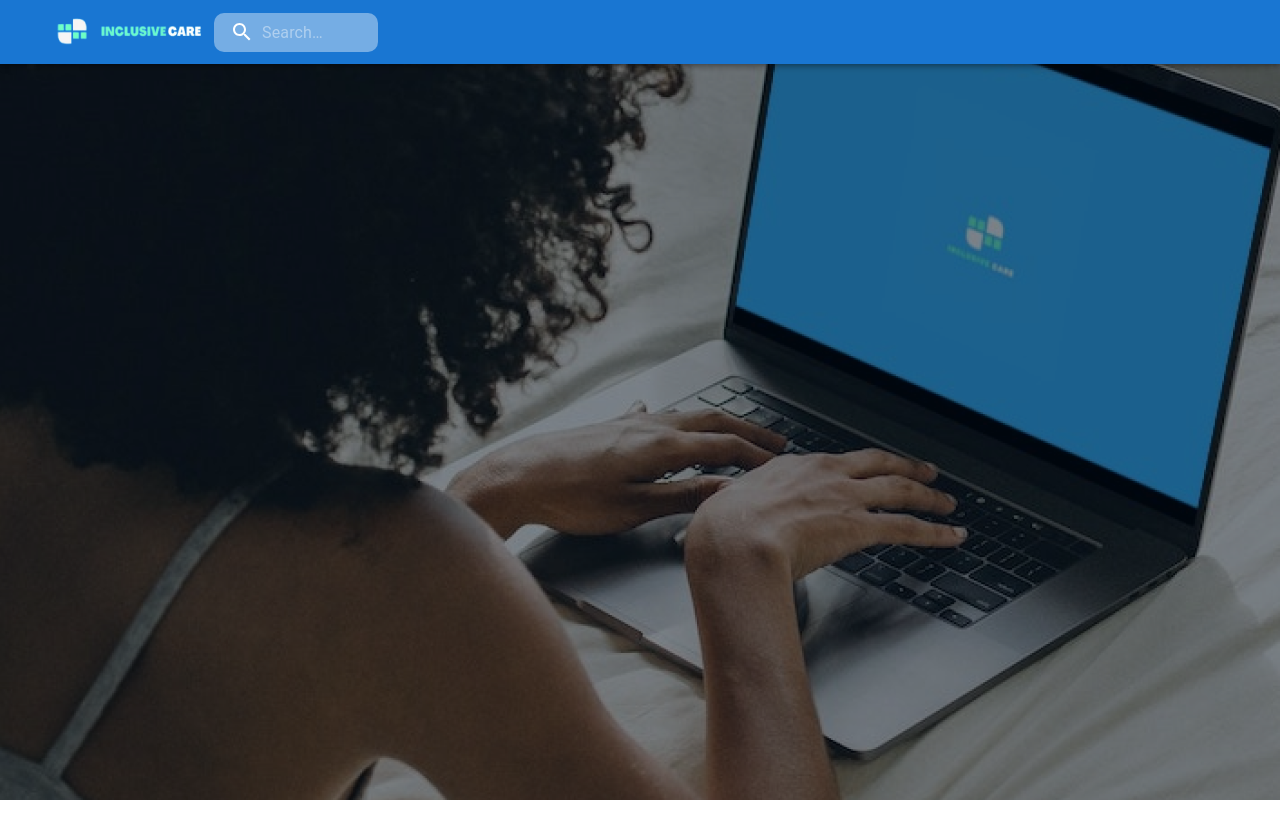
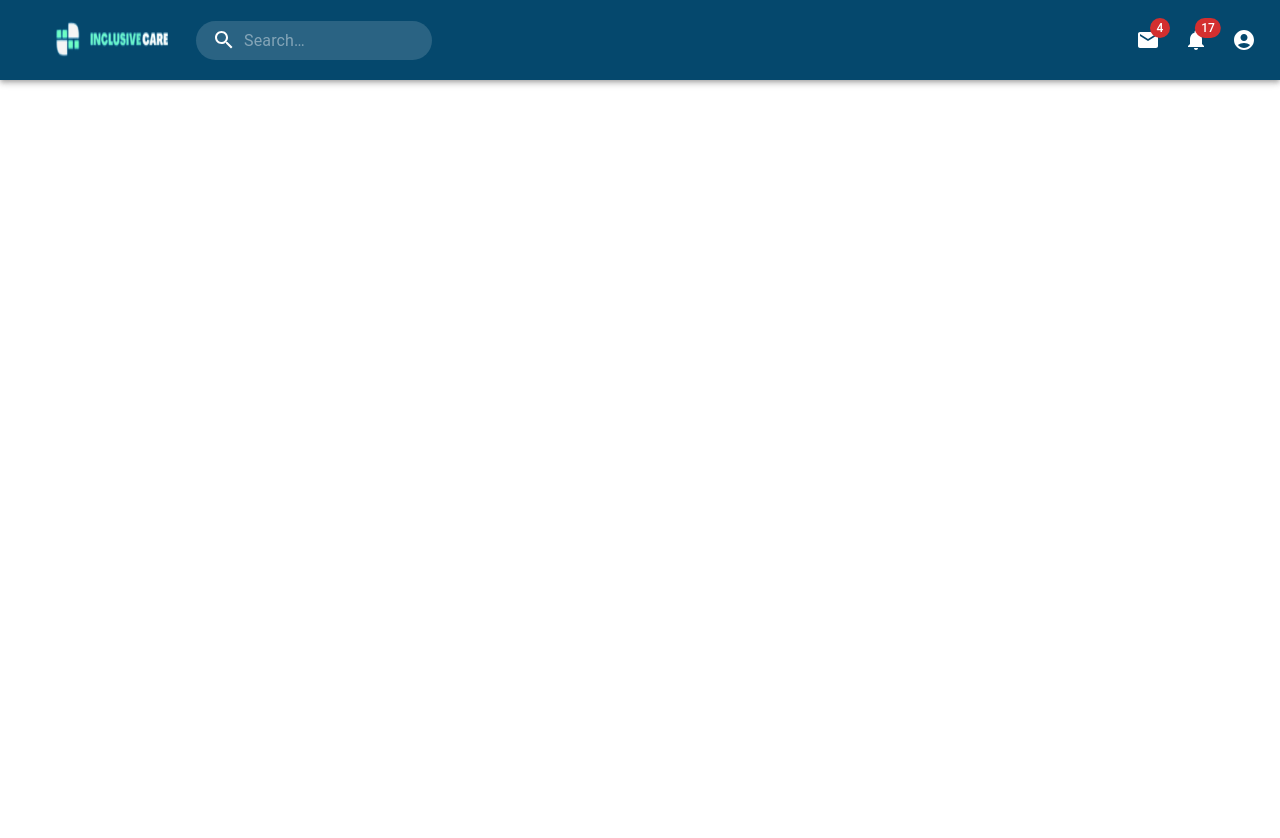
Before and after one commit to janainabsilva/inclusivecare, a React (Create React App) app: page /Home in a window 1280 px wide. Shown: the top 838 px of the page. Before the commit the page ends 800 px from the top, so only its background shows below. Built offline with nearby package versions, Linux system fonts and the light colour scheme.

Commit message:
alteração Navbar

```diff
--- a/package.json
+++ b/package.json
@@ -12,6 +12,7 @@
     "@testing-library/user-event": "^13.5.0",
     "react": "^18.2.0",
     "react-dom": "^18.2.0",
+    "react-google-login": "^5.2.2",
     "react-router-dom": "^6.11.2",
     "react-scripts": "^5.0.1",
     "web-vitals": "^2.1.4"
--- a/src/Components/Navbar/index.js
+++ b/src/Components/Navbar/index.js
@@ -4,21 +4,32 @@ import AppBar from '@mui/material/AppBar';
 import Box from '@mui/material/Box';
 import Toolbar from '@mui/material/Toolbar';
 import IconButton from '@mui/material/IconButton';
+import Typography from '@mui/material/Typography';
 import InputBase from '@mui/material/InputBase';
-import logo from "../../Assets/logo.png";
+import Badge from '@mui/material/Badge';
+import MenuItem from '@mui/material/MenuItem';
+import Menu from '@mui/material/Menu';
+import MenuIcon from '@mui/icons-material/Menu';
 import SearchIcon from '@mui/icons-material/Search';
+import AccountCircle from '@mui/icons-material/AccountCircle';
+import MailIcon from '@mui/icons-material/Mail';
+import NotificationsIcon from '@mui/icons-material/Notifications';
+import MoreIcon from '@mui/icons-material/MoreVert';
+import logo from "../../Assets/logo.png"
 
 const Search = styled('div')(({ theme }) => ({
   position: 'relative',
-  borderRadius: "10px",
-  backgroundColor: "rgba(255, 255, 255, 0.4)",
+  borderRadius:"20px",
+
+  backgroundColor: alpha(theme.palette.common.white, 0.15),
   '&:hover': {
     backgroundColor: alpha(theme.palette.common.white, 0.25),
   },
+  marginRight: theme.spacing(2),
   marginLeft: 0,
   width: '100%',
   [theme.breakpoints.up('sm')]: {
-    marginLeft: theme.spacing(1),
+    marginLeft: theme.spacing(3),
     width: 'auto',
   },
 }));
@@ -41,21 +52,118 @@ const StyledInputBase = styled(InputBase)(({ theme }) => ({
     paddingLeft: `calc(1em + ${theme.spacing(4)})`,
     transition: theme.transitions.create('width'),
     width: '100%',
-    [theme.breakpoints.up('sm')]: {
-      width: '12ch',
-      '&:focus': {
-        width: '20ch',
-      },
+    [theme.breakpoints.up('md')]: {
+      width: '20ch',
     },
   },
 }));
 
-    const  Navbar = () => {
+const NavBar = () => {
+  const [anchorEl, setAnchorEl] = React.useState(null);
+  const [mobileMoreAnchorEl, setMobileMoreAnchorEl] = React.useState(null);
+
+  const isMenuOpen = Boolean(anchorEl);
+  const isMobileMenuOpen = Boolean(mobileMoreAnchorEl);
+
+  const handleProfileMenuOpen = (event) => {
+    setAnchorEl(event.currentTarget);
+  };
+
+  const handleMobileMenuClose = () => {
+    setMobileMoreAnchorEl(null);
+  };
+
+  const handleMenuClose = () => {
+    setAnchorEl(null);
+    handleMobileMenuClose();
+  };
+
+  const handleMobileMenuOpen = (event) => {
+    setMobileMoreAnchorEl(event.currentTarget);
+  };
+
+  const menuId = 'primary-search-account-menu';
+
+  const renderMenu = (
+    <Menu
+      anchorEl={anchorEl}
+      anchorOrigin={{
+        vertical: 'top',
+        horizontal: 'right',
+      }}
+      id={menuId}
+      keepMounted
+      transformOrigin={{
+        vertical: 'top',
+        horizontal: 'right',
+      }}
+      open={isMenuOpen}
+      onClose={handleMenuClose}
+    >
+      <MenuItem onClick={handleMenuClose}>Profile</MenuItem>
+      <MenuItem onClick={handleMenuClose}>My account</MenuItem>
+    </Menu>
+  );
+
+  const mobileMenuId = 'primary-search-account-menu-mobile';
+  const renderMobileMenu = (
+    <Menu
+      anchorEl={mobileMoreAnchorEl}
+      anchorOrigin={{
+        vertical: 'top',
+        horizontal: 'right',
+      }}
+      id={mobileMenuId}
+      keepMounted
+      transformOrigin={{
+        vertical: 'top',
+        horizontal: 'right',
+      }}
+      open={isMobileMenuOpen}
+      onClose={handleMobileMenuClose}
+    >
+      <MenuItem>
+        <IconButton size="large" aria-label="show 4 new mails" color="inherit">
+          <Badge badgeContent={4} color="error">
+            <MailIcon />
+          </Badge>
+        </IconButton>
+        <p>Messages</p>
+      </MenuItem>
+      <MenuItem>
+        <IconButton
+          size="large"
+          aria-label="show 17 new notifications"
+          color="inherit"
+        >
+          <Badge badgeContent={17} color="error">
+            <NotificationsIcon />
+          </Badge>
+        </IconButton>
+        <p>Notifications</p>
+      </MenuItem>
+      <MenuItem onClick={handleProfileMenuOpen}>
+        <IconButton
+          size="large"
+          aria-label="account of current user"
+          aria-controls="primary-search-account-menu"
+          aria-haspopup="true"
+          color="inherit"
+        >
+          <AccountCircle />
+        </IconButton>
+        <p>Profile</p>
+      </MenuItem>
+    </Menu>
+  );
+
   return (
-
     <Box sx={{ flexGrow: 1 }}>
       <AppBar position="static">
-        <Toolbar>
+        <Toolbar
+
+        sx={{backgroundColor:"#05486D"}}
+        >
           <IconButton
             size="large"
             edge="start"
@@ -65,26 +173,66 @@ const StyledInputBase = styled(InputBase)(({ theme }) => ({
           >
 
           </IconButton>
-          <img
-           src={logo}
-           sx={{ flexGrow: 1, display: { xs: 'none', sm: 'block' } }}
-            alt=''
-          >
+         <img src={logo}  alt=''
+         height={80}
+         width={120}
+         sx={{ mr: 4 }}
 
-          </img>
+         ></img>
           <Search>
             <SearchIconWrapper>
               <SearchIcon />
             </SearchIconWrapper>
             <StyledInputBase
               placeholder="Search…"
-              inputProps={{ 'aria-label': 'search',backgroundColor:"rgba(255, 255, 255, 0.4)", borderRadius:"20px" }}
+              inputProps={{ 'aria-label': 'search', }}
             />
           </Search>
-
+          <Box sx={{ flexGrow: 1 }} />
+          <Box sx={{ display: { xs: 'none', md: 'flex' } }}>
+            <IconButton size="large" aria-label="show 4 new mails" color="inherit">
+              <Badge badgeContent={4} color="error">
+                <MailIcon />
+              </Badge>
+            </IconButton>
+            <IconButton
+              size="large"
+              aria-label="show 17 new notifications"
+              color="inherit"
+            >
+              <Badge badgeContent={17} color="error">
+                <NotificationsIcon />
+              </Badge>
+            </IconButton>
+            <IconButton
+              size="large"
+              edge="end"
+              aria-label="account of current user"
+              aria-controls={menuId}
+              aria-haspopup="true"
+              onClick={handleProfileMenuOpen}
+              color="inherit"
+            >
+              <AccountCircle />
+            </IconButton>
+          </Box>
+          <Box sx={{ display: { xs: 'flex', md: 'none' } }}>
+            <IconButton
+              size="large"
+              aria-label="show more"
+              aria-controls={mobileMenuId}
+              aria-haspopup="true"
+              onClick={handleMobileMenuOpen}
+              color="inherit"
+            >
+              <MoreIcon />
+            </IconButton>
+          </Box>
         </Toolbar>
       </AppBar>
+      {renderMobileMenu}
+      {renderMenu}
     </Box>
   );
 }
-export default Navbar;
+export default NavBar;
--- a/src/Paginas/Cadastro/index.js
+++ b/src/Paginas/Cadastro/index.js
@@ -10,6 +10,7 @@ import Checkbox from '@mui/material/Checkbox';
 import ArrowBackIosNewIcon from '@mui/icons-material/ArrowBackIosNew';
 import logo from "../../Assets/logo.png";
 import img from "../../Assets/fundobox.jpg";
+
 <link href="https://fonts.googleapis.com/css2?family=Oswald:wght@600&display=swap" rel="stylesheet"></link>
 
 
--- a/src/Paginas/Home/Style.css
+++ /dev/null
@@ -1,9 +0,0 @@
-*{
-    margin: 0;
-    padding: 0;
-    box-sizing: border-box;
-}
-
-body{
-    background-color: white;
-}
--- /dev/null
+++ b/src/Paginas/Home/home.css
@@ -0,0 +1,9 @@
+*{
+    margin: 0;
+    padding: 0;
+    box-sizing: border-box;
+}
+
+.home-container {
+    background-color: #fff; /* Define o fundo como branco */
+  }
--- a/src/Paginas/Home/index.js
+++ b/src/Paginas/Home/index.js
@@ -1,8 +1,9 @@
 import React, { useContext } from "react";
 import { AuthContext } from "../../Contexts/auth";
 import Navbar from "../../Components/Navbar";
-import "./Style.css"
-
+import "../Home/home.css";
+import imagem from "../../Assets/home.png";
+import { Box } from '@mui/material';
 
 const Home = () => {
   const { user, login } = useContext(AuthContext);
@@ -12,9 +13,24 @@ const Home = () => {
   }
 
   return (
-    <div  className="white-background">
-      <Navbar/>
-    </div>
+    <div className="home-container">
+    <Navbar />
+    <Box
+        display="flex"
+        flexDirection="column"
+        maxWidth={400}
+        height={880}
+        alignItems="center"
+        justifyContent="center"
+        margin="auto"
+        marginTop={5}
+        padding={3}
+        borderRadius="none"
+
+      >
+      </Box>
+
+  </div>
   );
 };
 
--- a/src/Paginas/Login/index.js
+++ b/src/Paginas/Login/index.js
@@ -1,5 +1,5 @@
 import React, { useState } from "react";
-import { Box,Button,Typography,Grid} from '@mui/material';
+import { Box, Button, Typography, Grid } from '@mui/material';
 import TextField from '@mui/material/TextField';
 import FormControl from '@mui/material/FormControl';
 import InputLabel from '@mui/material/InputLabel';
@@ -14,19 +14,17 @@ import FormGroup from '@mui/material/FormGroup';
 import FormControlLabel from '@mui/material/FormControlLabel';
 import FacebookIcon from "@mui/icons-material/Facebook";
 import GoogleIcon from "@mui/icons-material/Google";
-import {useNavigate} from "react-router-dom";
+import { useNavigate } from "react-router-dom";
 import useAuth from "../../Hook/useAuth";
 import logo from "../../Assets/logo.png";
 import img from "../../Assets/fundobox.jpg";
-import "../Login/Style.css";
+import "../Login/login.css";
 <link href="https://fonts.googleapis.com/css2?family=Oswald:wght@600&display=swap" rel="stylesheet"></link>
 
 
 const Login = () => {
-
-  const {login} = useAuth();
+  const { login } = useAuth();
   const navigate = useNavigate();
-
 
   const [email, setEmail] = useState("");
   const [password, setPassword] = useState("");
@@ -34,28 +32,27 @@ const Login = () => {
   const [showPassword, setShowPassword] = useState(false);
 
   const handleLogin = async () => {
-      if (!email | !password) {
+    if (!email || !password) {
       setError("Preencha todos os campos");
       return;
     }
 
-      const res =  login(email, password);
+    const res = await login(email, password);
 
-      if (res ) {
+    if (res) {
       setError(res);
       return;
     }
 
     navigate("/Home");
-
   };
-
 
   const handleClickShowPassword = () => setShowPassword((show) => !show);
 
   const handleMouseDownPassword = (event) => {
     event.preventDefault();
   };
+
 
 
 
@@ -78,8 +75,6 @@ const Login = () => {
           backgroundRepeat: "no-repeat",
           backgroundSize: "cover",
         }}
-
-
       >
         <img src={logo} alt="" style={{ width: "140px", height: "120px", marginBottom: "1px" }}></img>
         <Typography variant="h1" gutterBottom fontSize={25} fontFamily={"'Oswald', sans-serif"} textAlign='center' color={"white"}>Faça login na sua conta.</Typography>
@@ -147,7 +142,7 @@ const Login = () => {
         <Button
           variant="contained" disableElevation
           sx={{ backgroundColor: "#05abc4", color: "white", width: '38ch' }}
-          startIcon={<GoogleIcon />}
+          startIcon={<GoogleIcon/>}
         >
           Continue com o Google
         </Button>
@@ -163,6 +158,8 @@ const Login = () => {
           <Button href="/Cadastro" sx={{ color: "white", marginTop: "6px" }}>Crie uma conta</Button>
         </Stack>
       </Box>
+
+
       </div>
   );
 };
--- a/src/Paginas/Login/style.css
+++ b/src/Paginas/Login/login.css
@@ -1,9 +1,9 @@
-
 *{
     margin: 0;
     padding: 0;
     box-sizing: border-box;
 }
+
 body{
     background-image: url("../../Assets/bg.png");
     background-size: cover;
--- a/src/RecuperarSenha/index.js
+++ b/src/Paginas/RecuperarSenha/index.js
@@ -1,8 +1,8 @@
 import React from "react";
 import { Box,Typography, Button,TextField } from '@mui/material';
 import ArrowBackIosNewIcon from '@mui/icons-material/ArrowBackIosNew';
-import img from "../Assets/fundobox.jpg";
-import logo from "../Assets/logo.png"
+import img from "../../Assets/fundobox.jpg";
+import logo from "../../Assets/logo.png";
 
 const Recuperarsenha = () =>{
     return(
--- a/src/Rotas/index.js
+++ b/src/Rotas/index.js
@@ -1,6 +1,6 @@
 import { Fragment } from "react";
 import { BrowserRouter, Route, Routes } from "react-router-dom";
-import Recuperarsenha from "../RecuperarSenha";
+import Recuperarsenha from "../Paginas/RecuperarSenha";
 import Home from "../Paginas/Home";
 import Login from "../Paginas/Login";
 import Cadastro from "../Paginas/Cadastro";
```
Also changed, not shown: src/Assets/home.png (added), src/Paginas/RecuperarSenha/style.css (added), 1 other file (tests, documents, lock files or other folders). Lines whose indentation alone changed are shown as unchanged.
